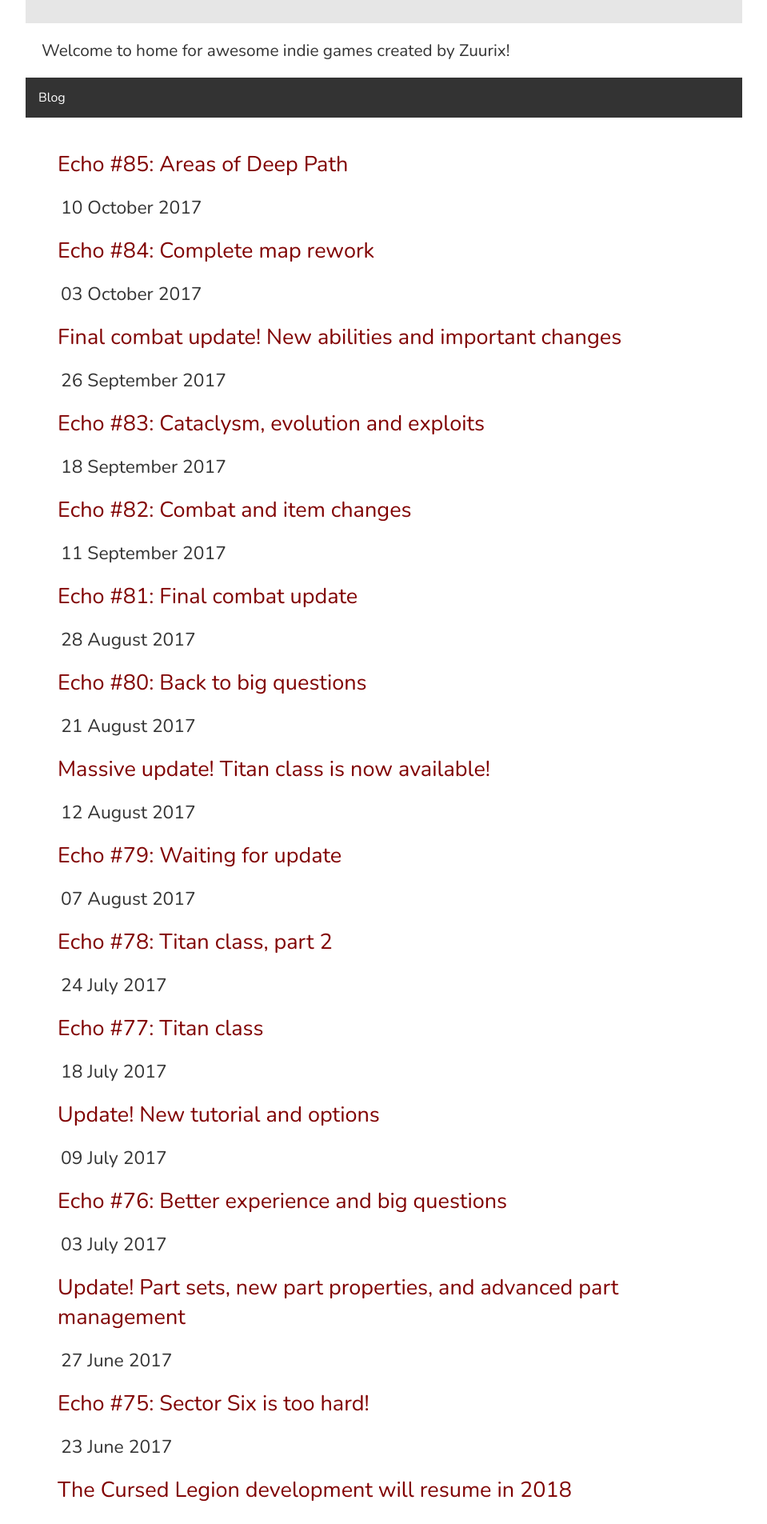
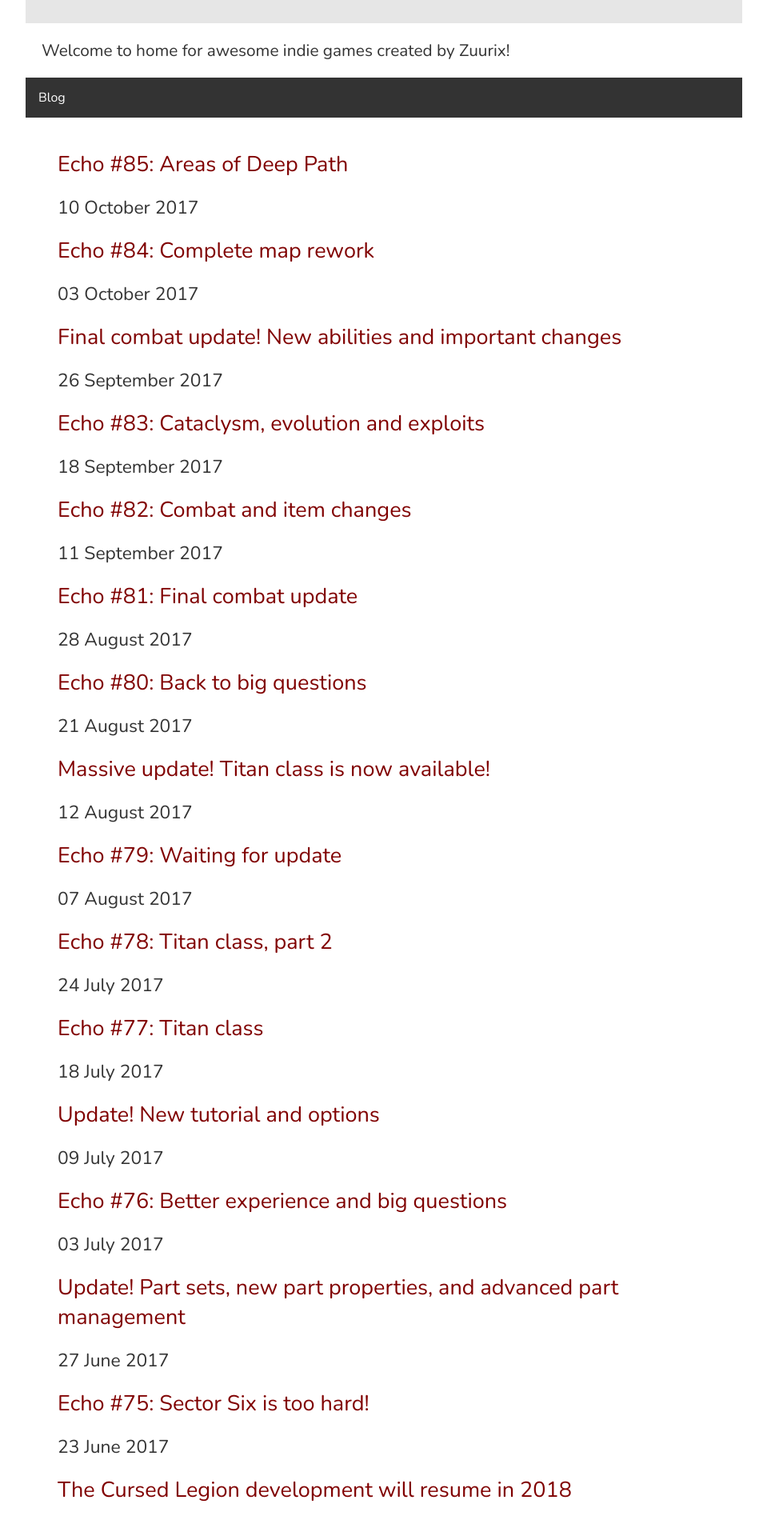
Before and after one commit to Phoebe3663/Zuurix.github.io, a Jekyll site: the page built from index.html, in a window 1280 px wide. Shown: the part 442-2347 px from the top of the page at 80% size, without its empty margins (160-1119 px from the left). Built offline with Jekyll 4.4.1, drawn with Linux system fonts in a browser that asks for light colours.

Commit message:
Update main.css

```diff
--- a/css/main.css
+++ b/css/main.css
@@ -140,8 +140,8 @@ p2 {
     font-family: 'Nunito', sans-serif;
     font-size: 1.1em;
     color: #333;
-    padding: 0px 12px 0px 12px;
-    margin: 0px 12px 0px 12px;
+    padding: 0px 8px 0px 8px;
+    margin: 0px 12px 64px 12px;
 }
 
 footer {
```
